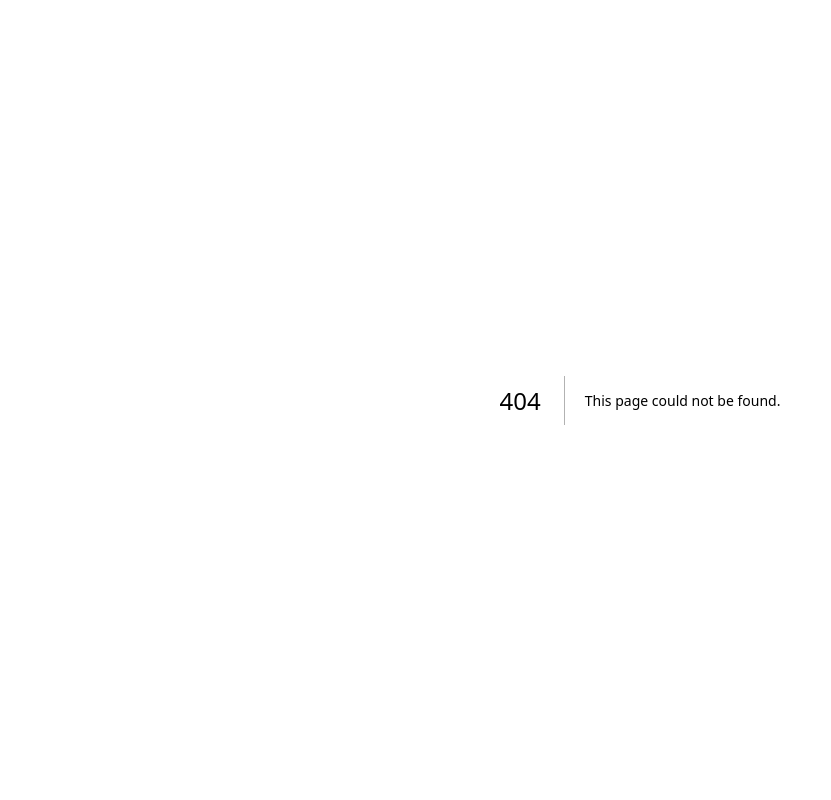
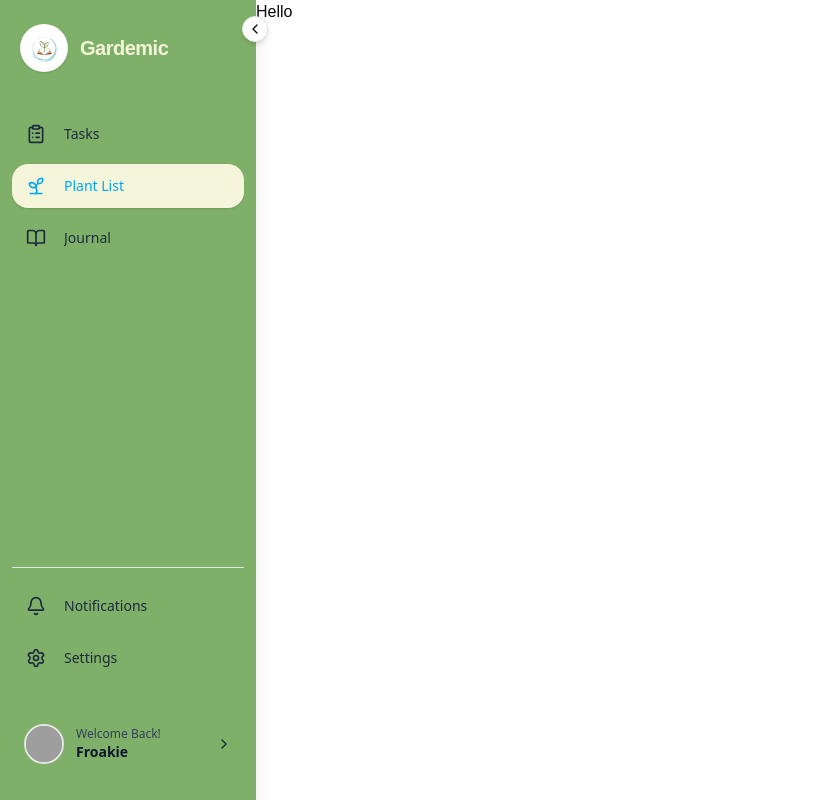
Before and after one commit to CSci-153-Web-Systems-and-Technologies/batch-2025-gardemic-web, a Next.js app: page /plant-list in a window 1280 px wide. Before the commit this address had no page. Shown: the whole page, without its empty margins (0-831 px from the left). Built offline with nearby package versions, Linux system fonts and the light colour scheme; grey boxes are pictures that could not be loaded; a web font is replaced by a local one.

Commit message:
Create initlal plant list page

```diff
--- /dev/null
+++ b/app/(authenticated)/plant-list/page.tsx
@@ -0,0 +1,10 @@
+export default function PlantListPage()
+{
+    return (
+        <>
+            <h1>
+                Hello
+            </h1>
+        </>
+    );
+}
```
